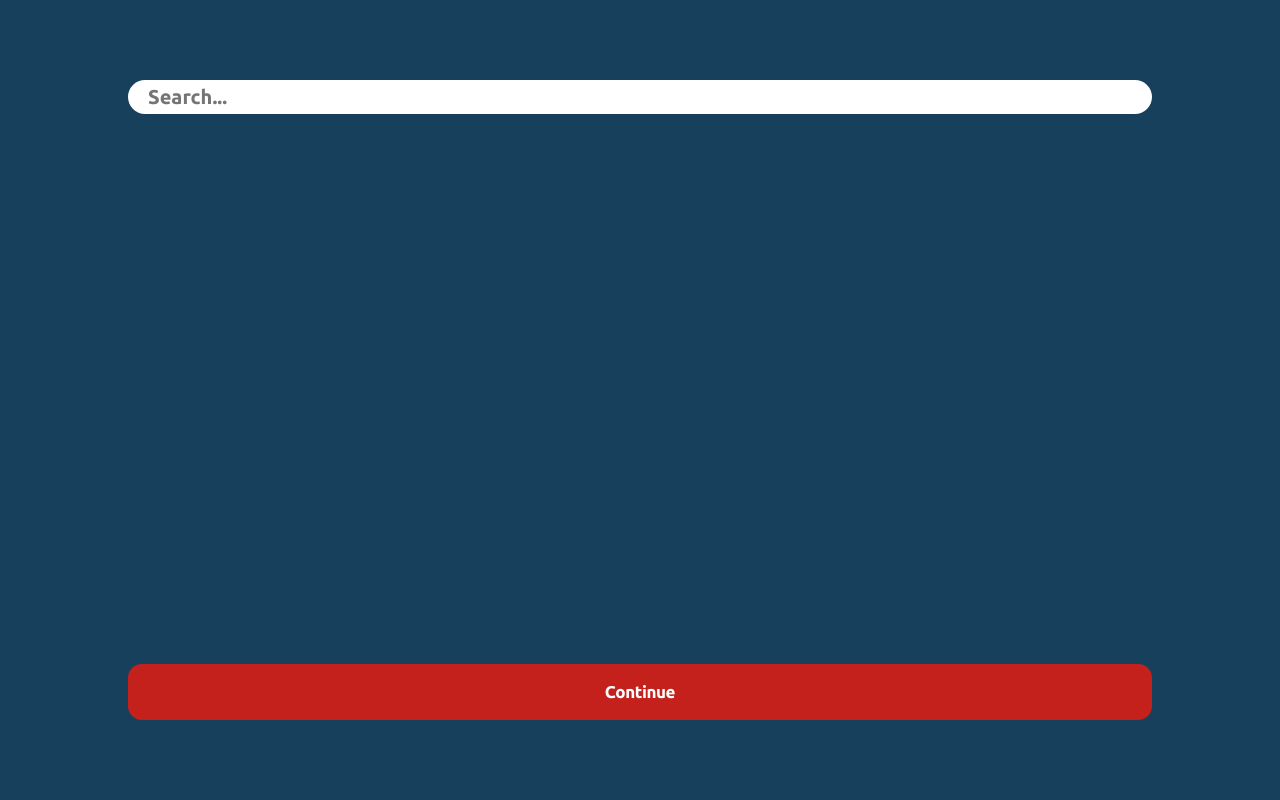
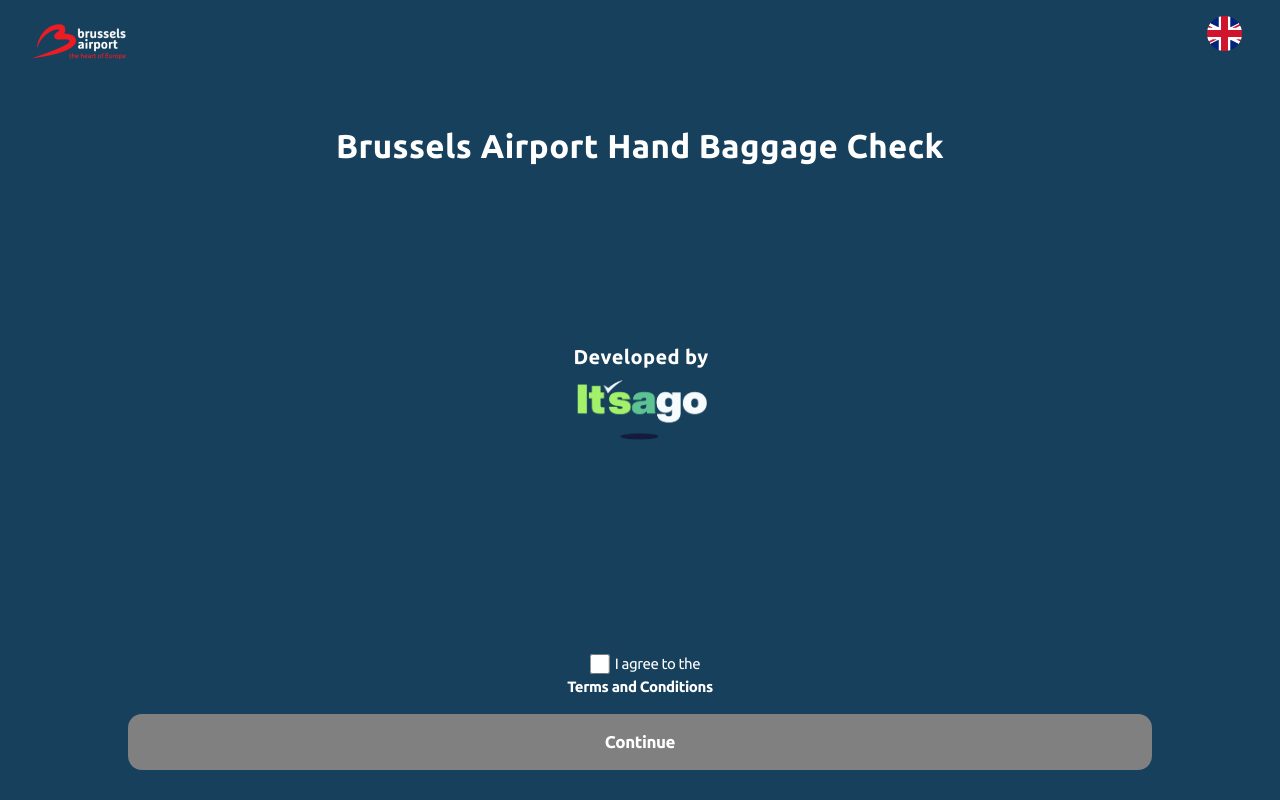
Before and after one commit to jorensjongers/itsago-frontend, a React app: page / in a window 1280 px wide. Built offline with nearby package versions, Linux system fonts and the light colour scheme.

Commit message:
UI demo done

```diff
--- a/src/components/App.jsx
+++ b/src/components/App.jsx
@@ -5,13 +5,16 @@ import TermsConditionsScreen from './screens/TermsConditionsScreen.jsx';
 import ConfirmScreen from './screens/ConfirmScreen.jsx'
 import ResponseScreen from './screens/ResponseScreen.jsx'
 import InstructionScreen from './screens/InstructionScreen.jsx'
+import SearchBar from './SearchBar.jsx';
+import CameraScreen from './Camera.jsx'
+
 
 
 class App extends React.Component {
   constructor(props) {
     super(props);
     this.state = {
-      activeView: 'input',
+      activeView: 'welcome',
       picturePath: null,
       items: null,
       item: ''
@@ -19,7 +22,14 @@ class App extends React.Component {
   }
 
   changeState = (newState) => {
-    this.setState({activeView: newState})
+    if (newState == 'input')
+      this.setState({
+        activeView: 'input',
+        picturePath: null,
+        items: null,
+        item: ''})
+    else
+      this.setState({activeView: newState})
   }
 
   render() {
@@ -32,9 +42,6 @@ class App extends React.Component {
           case 'input':
             return  <InputScreen
                       changeState={(next) => this.changeState(next)}
-                      setPath={(path) => this.setState({picturePath: path})}
-                      setItems={(items) => this.setState({items: items})}
-                      setItem={(str) => this.setState({item: str})}
                     />;
           case 'moreinfo':
             return  <MoreInfoScreen
@@ -62,6 +69,18 @@ class App extends React.Component {
             return  <InstructionScreen
                       changeState={(next) => this.changeState(next)}
                     />;
+          case 'camera':
+            return <CameraScreen
+                      continue={() => this.changeState('confirm')}
+                      setPath={(path) => this.setState({picturePath: path})}
+                      setItems={(items) => this.setState({items: items})}
+                    />
+          case 'manual':
+            return <SearchBar
+                      continue={() => this.changeState('response')}
+                      setItem={(str) => this.setState({item: str})}
+                      changeState={(next) => this.changeState(next)}
+                    />
         }
     }
     return (
--- a/src/components/SearchBar.jsx
+++ b/src/components/SearchBar.jsx
@@ -1,4 +1,5 @@
 import React from 'react'
+import BackButton from './BackButton.jsx'
 
 const API_URL = "http://localhost:5000";
 
@@ -38,6 +39,7 @@ class SearchBar extends React.Component {
     render() {
       return (
         <div className='autocomplete'>
+          <BackButton back={() => this.props.changeState('input')}/>
           <form className='autocomplete'>
             <input
               type="text"
--- a/src/components/screens/ConfirmScreen.jsx
+++ b/src/components/screens/ConfirmScreen.jsx
@@ -35,13 +35,14 @@ export class ConfirmScreen extends Component {
 
         return (
             <div className='confirm'>
-                <BackButton back={() => this.props.changeState('input')}/>
+                <BackButton back={() => this.props.changeState('camera')}/>
                 <h1> Your item </h1>
                 <img className='picture' src={this.props.path} />
                 {itemList()}
                 <button
                         className='again'
                         onClick={() => {this.props.changeState('input')}}>
+                  Not found? <br/>
                   Try again
                 </button>
                 <button className='continue'
--- a/src/components/screens/InputScreen.jsx
+++ b/src/components/screens/InputScreen.jsx
@@ -1,27 +1,19 @@
 import React from 'react'
-import CameraScreen from '../Camera.jsx'
 import BackButton from '../BackButton.jsx'
-import SearchBar from '../SearchBar.jsx';
+
 
 class InputScreen extends React.Component {
-  constructor() {
-    super();
-    this.state = {inputType: 'manual'}
-  }
-
   render() {
-    switch (this.state.inputType) {
-      case '':
     return (
       <div className='input'>
         <BackButton back={() => this.props.changeState('welcome')}/>
           <h1> Find out whether or not your item is allowed! </h1>
           <div className='home-choice'>
-                <button onClick={() => this.setState({inputType: 'camera'})}>
+            <button onClick={() => this.props.changeState('camera')}>
                 <img className='cam-button' src="/src/images/camera_icon.png" alt=""/>
                 Scan
             </button>
-                <button onClick={() => this.setState({inputType: 'manual'})}>
+            <button onClick={() => this.props.changeState('manual')}>
                 <img className='cam-button' src="/src/images/magnifying_glass.png" alt=""/>
                 Search
             </button>
@@ -29,18 +21,6 @@ class InputScreen extends React.Component {
           <h6 className='link' onClick={() => this.props.changeState('instructions')}> Instructions </h6>}
       </div>
     )
-      case 'camera':
-        return <CameraScreen
-                  continue={() => this.props.changeState('confirm')}
-                  setPath={(path) => this.props.setPath(path)}
-                  setItems={(items) => this.props.setItems(items)}
-               />
-      case 'manual':
-        return <SearchBar
-                  continue={() => this.props.changeState('response')}
-                  setItem={(str) => this.props.setItem(str)}
-               />
-    }
   }
 }
 
--- a/src/components/screens/ResponseScreen.jsx
+++ b/src/components/screens/ResponseScreen.jsx
@@ -48,6 +48,7 @@ export class ResponseScreen extends Component {
                 return (
                     <div className='info'>
                         <BackButton  back={() => this.setState({showInfo: false})} />
+                        <h1 className={this.state.result}> {this.state.result} </h1>
                         <h5> {this.state.text} </h5>
                         <h6> {this.state.info} </h6>
                         <h6 className='link'>
@@ -60,6 +61,12 @@ export class ResponseScreen extends Component {
             } else {
                 return (
                     <div className='result'>
+                        <BackButton back={() => {
+                            if (this.props.path == null)
+                                this.props.changeState('manual')
+                            else
+                                this.props.changeState('confirm')}}/>
+                        <h1 className={this.state.result}> {this.state.result} </h1>
                         {pictureOrName()}
                         <h5> {this.state.text} </h5>
                         <h6 className='link' onClick={() => this.setState({showInfo: true})}> {warning()} </h6>
@@ -69,8 +76,6 @@ export class ResponseScreen extends Component {
         }
         return (
             <div className='response'>
-              <BackButton back={() => this.props.changeState('confirm')}/>
-              <h1 className={this.state.result}> {this.state.result} </h1>
               {content()}
               <button onClick={() => this.props.changeState('input')}> Check another item </button>
               <h6 className='link'> Send us your feedback </h6>
--- a/src/components/screens/WelcomeScreen.jsx
+++ b/src/components/screens/WelcomeScreen.jsx
@@ -28,7 +28,7 @@ export class WelcomeScreen extends Component {
                 <h1> Brussels Airport Hand Baggage Check </h1>
                 <h2> Developed by </h2>
                 <img className='itsago' src='./src/images/itsago.png'/>
-                <label htmlFor="terms">
+                <label className='terms' htmlFor="terms">
                     <input
                         type="checkbox"
                         id='terms'
--- a/src/styles/components/text.scss
+++ b/src/styles/components/text.scss
@@ -188,14 +188,14 @@ label {
     color: white;
 }
 
-.welcome > input {
-    width: 17px;
-    height: 17px;
+.terms > input {
+    width: 20px;
+    height: 20px;
     padding: 0px;
-    left: -10px;
+    left: -5px;
     vertical-align: bottom;
     position: relative;
-    top: -2px;
+    top: -1px;
 }
 
 ul {
```
Lines whose indentation alone changed are shown as unchanged.
